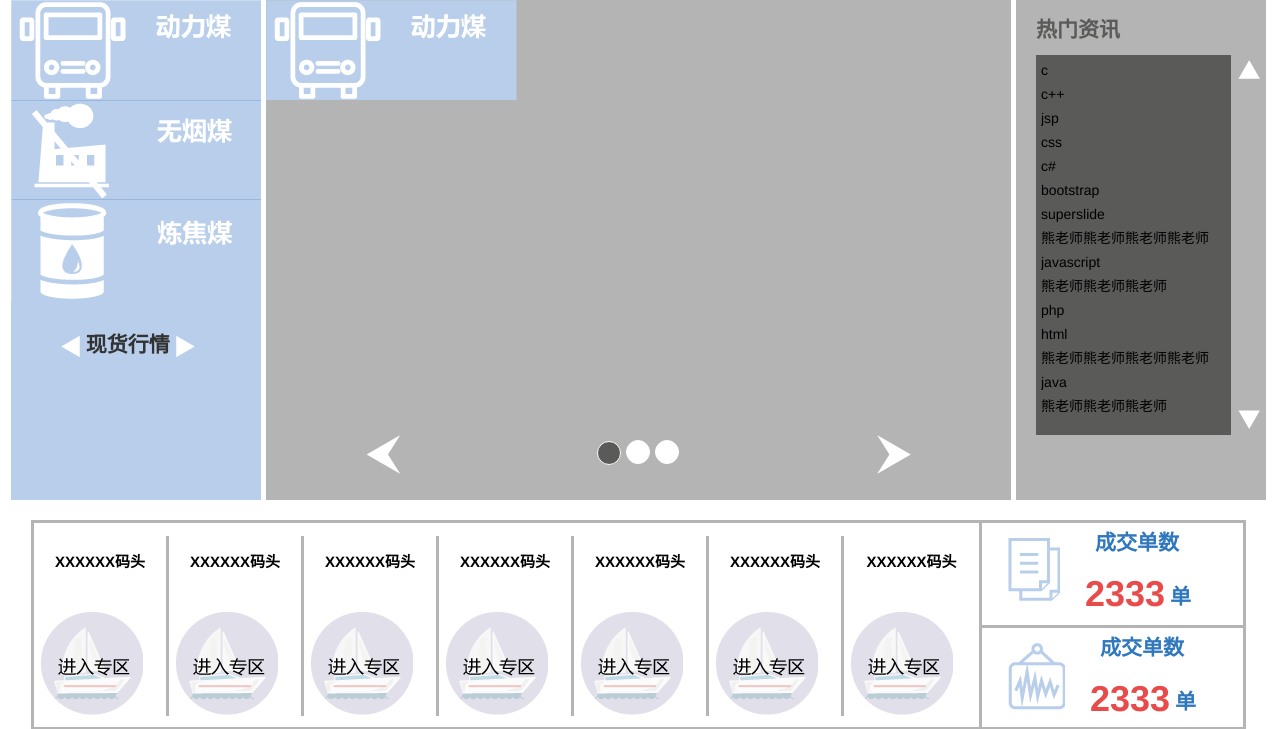
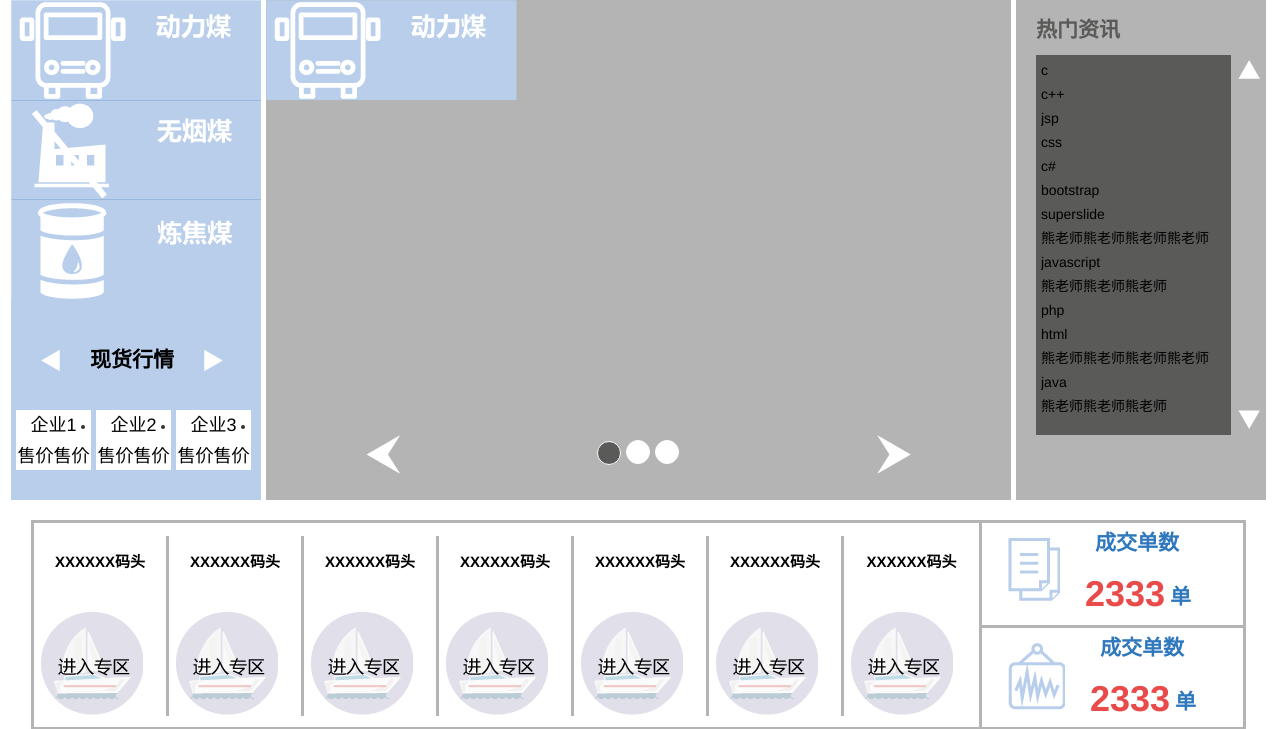
Before and after one commit to FacatZ/zhaomeibao, a Python web app: template app/templates/main/main.html in a window 1280 px wide. Shown: the top 729 px of the page. Run offline with Jinja, Linux system fonts and the light colour scheme; the template is opened without the code that fills it, so the values that code supplies are empty.

Commit message:
主页的进一步完善

```diff
--- a/app/templates/main/main.html
+++ b/app/templates/main/main.html
@@ -12,14 +12,26 @@
          <div class="action"></div>
          <div class="nosmoke"></div>
          <div class="fire"></div>
-         <div class="real">
-           <div class="mark">
-             <a href="#" class="real-left"><img src="picture/cut_33.png"></a>
-             <h>现货行情</h>
-             <a href="#"><img src="picture/cut_35.png"></a>
+
+         <div class="txtScroll-left">
+           <div class="hd">
+             <a class="prev"><img src="picture/cut_33.png" id="left"></a>
+             <p1>现货行情</p1>
+             <a class="next"><img src="picture/cut_35.png" id="right"></a>
+           </div>
+           <div class="bd">
+             <ul class="infoList">
+               <li><a href="#" target="_blank">企业1<br>售价售价</a></li>
+               <li><a href="#" target="_blank">企业2<br>售价售价</a></li>
+               <li><a href="#" target="_blank">企业3<br>售价售价</a></li>
+               <li><a href="#" target="_blank">企业4<br>售价售价</a></li>
+               <li><a href="#" target="_blank">企业5<br>售价售价</a></li>
+               <li><a href="#" target="_blank">企业6<br>售价售价</a></li>
+             </ul>
            </div>
          </div>
-       </div>
+
+     </div>
 
        <div class="action-imformation">
          <p>产地</p>
@@ -78,8 +90,8 @@
 
          <div class="txtScroll-top">
            <div class="hd">
-             <a class="prev" class="top_img"></a>
-             <a class="next" class="bottom_img"></a>
+             <a class="prev" id="top_img"></a>
+             <a class="next" id="bottom_img"></a>
            </div>
            <div class="bd">
              <ul class="infoList">
@@ -1157,5 +1169,9 @@
   <script src="../js/bootstrap.js"></script>
   <script src="../js/jquery.SuperSlide.2.1.1.js"></script>
   <script src="../js/main.js"></script>
+  <script>
+   jQuery(".txtScroll-left").slide({titCell:".hd ul",mainCell:".bd ul",autoPage:true,effect:"left",autoPlay:true,scroll:1,vis:3,trigger:"click"});
+
+  </script>
   </body>
 </html>
--- a/app/templates/style/main.css
+++ b/app/templates/style/main.css
@@ -35,17 +35,70 @@
         height:100px;
         background-image:url(../main/picture/cut_30.png);
       }
-      .real{
+      .txtScroll-left{
         width:250px;
         height:200px;
         background-color:B8CEEB;
       }
-      .mark{
+      .txtScroll-left .hd{
+        overflow:hidden;
+        height:80px;
         background-color:B8CEEB;
-        padding-left:50px;
-        padding-top:30px;
+        float:left;
+        width:250px;
+      }
+      .txtScroll-left .hd .prev,.txtScroll-left .hd .next{
+        display:block;
+        float:right;
+        margin-left:30px;
+        margin-top:50px;
+        overflow:hidden;
+        cursor:pointer;
+        float:left;
+      }
+      .txtScroll-left .hd .next{
+        float:left;
+        margin-left:30px
+      }
+      .txtScroll-left .hd p1{
+        float:left;
         font-size:21px;
         font-weight:bold;
+        color:black;
+        margin-left:30px;
+        margin-top:45px;
+      }
+      .txtScroll-left .bd{
+        width:250px;
+        overflow:hidden;
+        height:120px;
+      }
+      .txtScroll-left .bd .infoList{
+        padding:0;
+        margin:0;
+      }
+      .txtScroll-left .bd ul{
+        overflow:hidden;
+        zoom:1;
+      }
+      .txtScroll-left .bd ul li{
+        margin-left:5px;
+        float:left;
+        height:60px;
+        line-height:30px;
+        text-align:center;
+        width:75px;
+        margin-top:30px;
+        background-color:white;
+      }
+      .txtScroll-left .bd ul li a{
+        margin-top:5px;
+        text-decoration:none;
+        font-size:18px;
+        color:black;
+      }
+      .txtScroll-left .bd ul li a:hover{
+        color:E4A15D;
       }
 
       .action-imformation{
```
Also changed, not shown: app/templates/js/main.js (+21 -8 lines).
